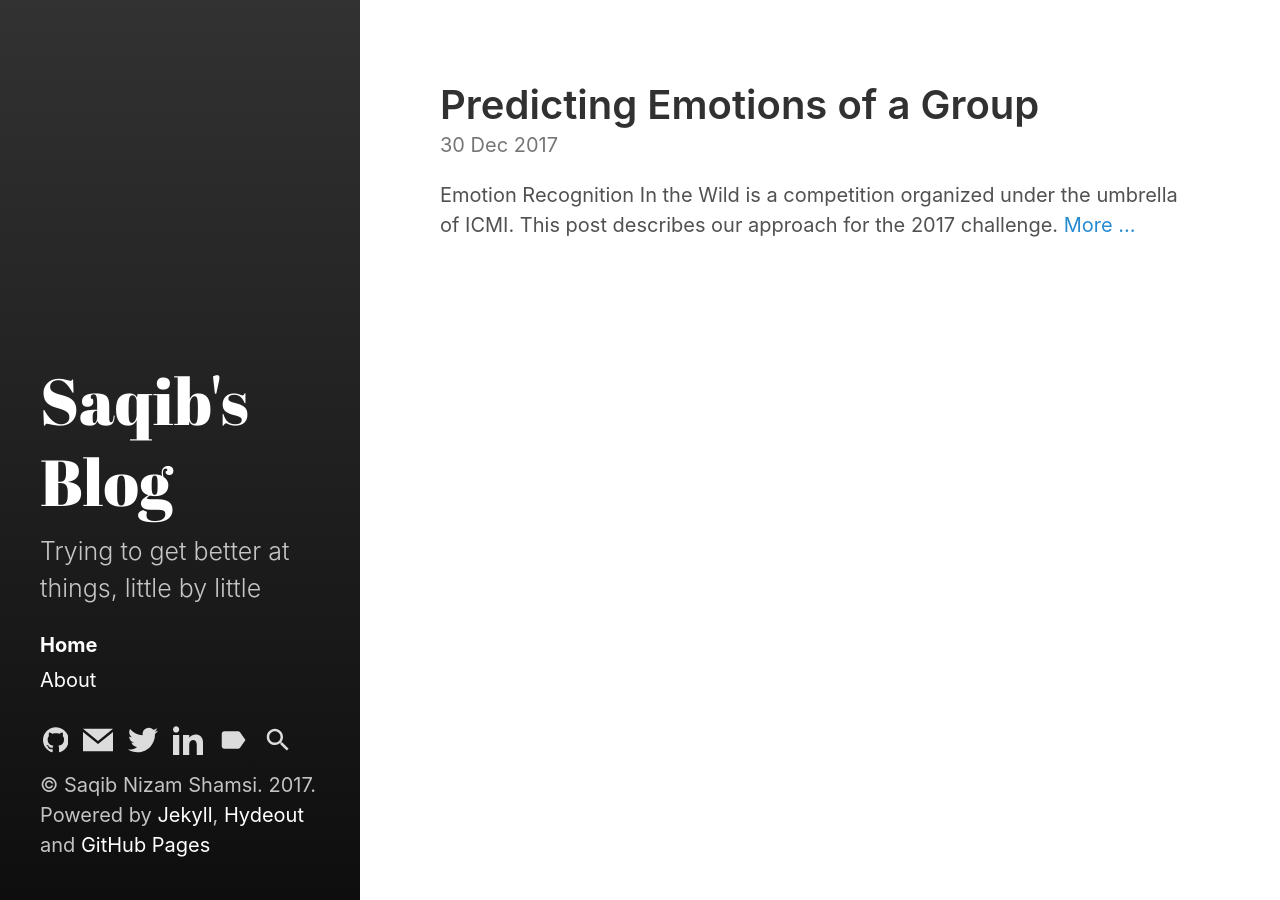
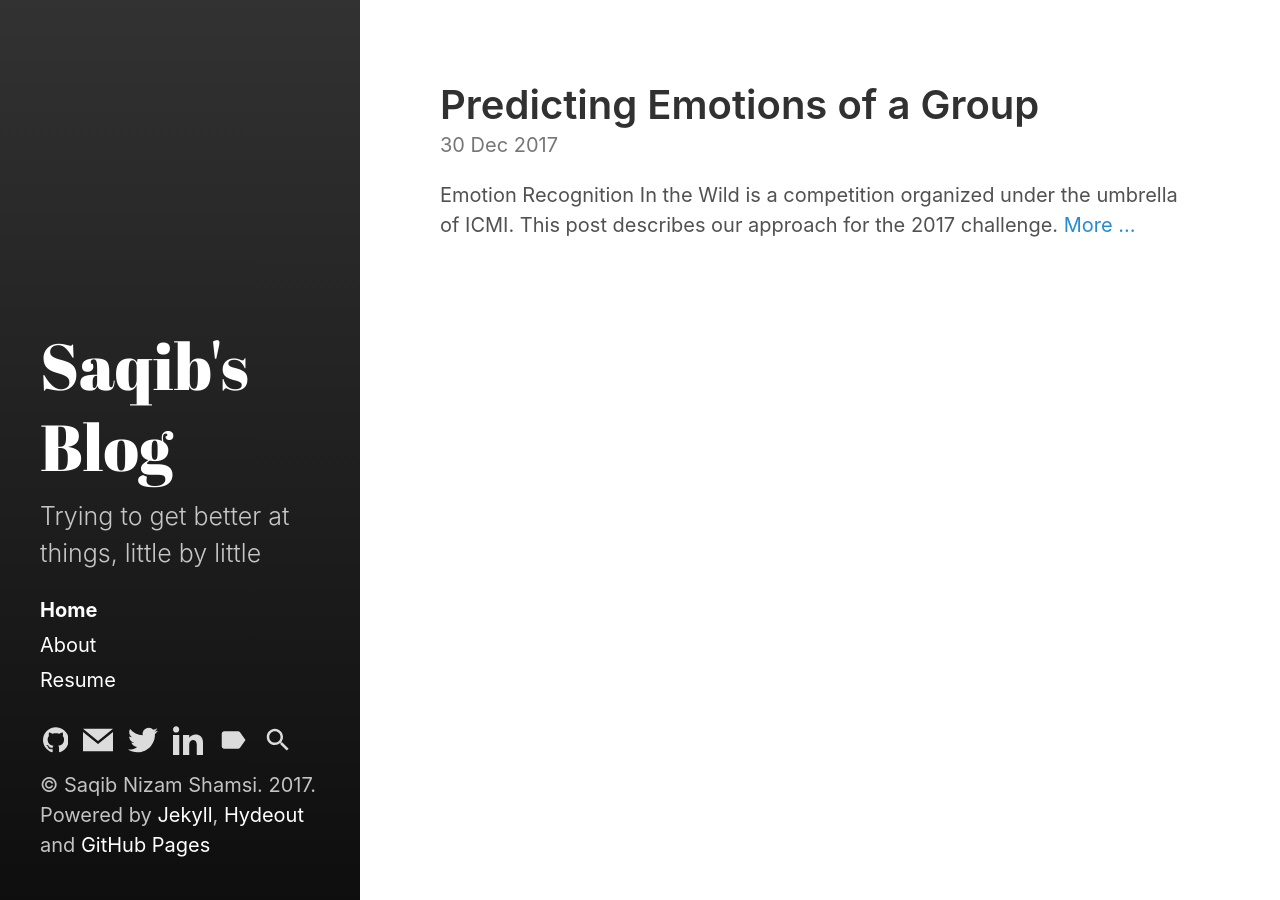
Before and after one commit to saqibns/saqibns.github.io, a Jekyll site: the page built from index.html, in a window 1280 px wide. Built offline with Jekyll 4.4.1, drawn with Linux system fonts in a browser that asks for light colours; the list of posts is cut into pages by our own code.

Commit message:
Resume addition

```diff
--- a/_includes/custom-nav-links.html
+++ b/_includes/custom-nav-links.html
@@ -1 +1,2 @@
 <!-- Optional additional links to insert in sidebar nav -->
+<a class="page-link" href="{{ site.baseurl }}/cv.pdf">Resume</a>
```
Also changed, not shown: 9 other files.
